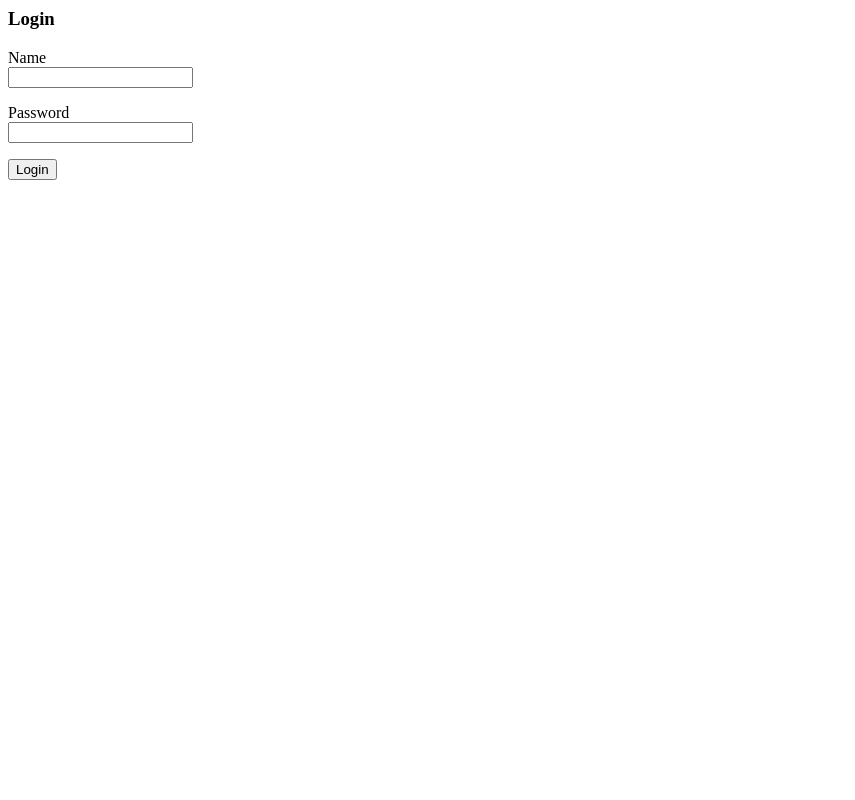
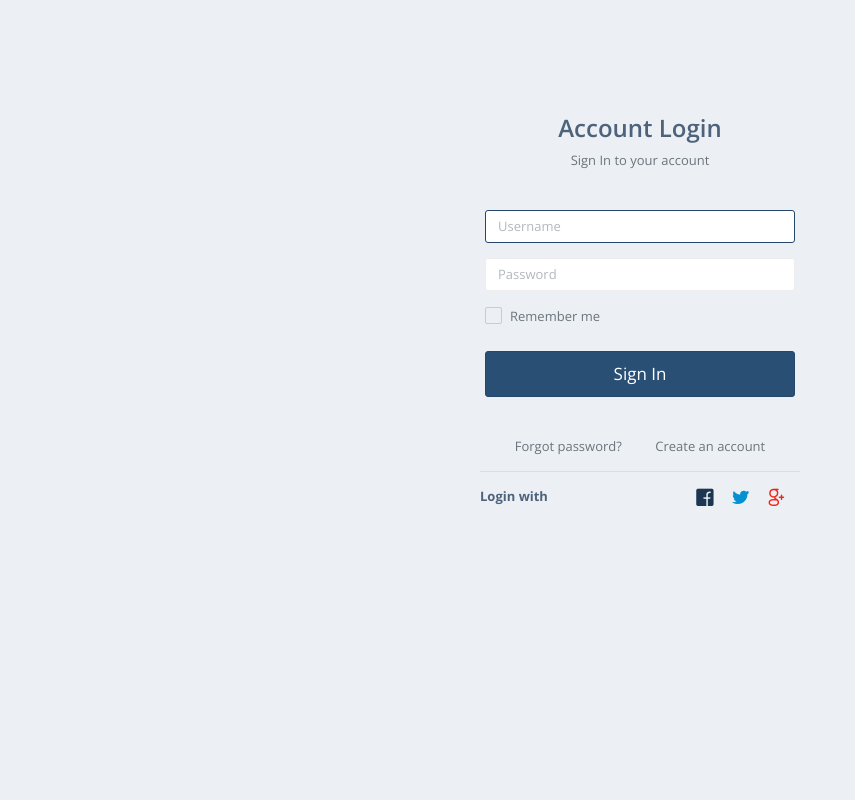
Before and after one commit to Dev-Marky/inventory, a CodeIgniter app: page /scoollabs/index.php/login in a window 1280 px wide. Shown: the whole page, without its empty margins (0-855 px from the left). Run offline with CodeIgniter, Linux system fonts and the light colour scheme; some web fonts are replaced.

Commit message:
Apply nifty template to login

```diff
--- a/application/controllers/Account.php
+++ b/application/controllers/Account.php
@@ -10,7 +10,7 @@ class Account extends CI_Controller {
     $data = array('message' => '');
     if ($this->input->post()) {
       list($name, $password) = login_form();
-      $user = $this->user_model->read_by_name_and_password($name, $password);
+      $user = $this->user_model->read_by_username_and_password($name, $password);
       if ($user) {
         $company = $this->company_model->read_by_user($user->id);
         $this->session->set_userdata('user_id', $user->id);
--- a/application/helpers/user_helper.php
+++ b/application/helpers/user_helper.php
@@ -10,7 +10,7 @@ function user_form() {
 function login_form() {
   $obj = &get_instance();
   return array(
-    $obj->input->post('name'),
+    $obj->input->post('username'),
     $obj->input->post('password'),
   );
 }
--- a/application/models/User_model.php
+++ b/application/models/User_model.php
@@ -13,8 +13,8 @@ class User_model extends CI_Model {
     return $this->db->get_where('users', array('id' => $id))->row();
   }
 
-  function read_by_name_and_password($name, $password) {
-    return $this->db->get_where('users', array('name' => $name, 'password' => $password))->row();
+  function read_by_username_and_password($username, $password) {
+    return $this->db->get_where('users', array('username' => $username, 'password' => $password))->row();
   }
 
   function save($user) {
--- a/application/views/account/login.php
+++ b/application/views/account/login.php
@@ -1,16 +1,164 @@
-<?php if ($message): ?>
-<p><?php echo $message; ?></p>
-<?php endif; ?>
-<h3>Login</h3>
-<?php echo form_open('account/login'); ?>
-<p>
-  Name<br>
-  <?php echo form_input('name'); ?>
-</p>
-<p>
-  Password<br>
-  <?php echo form_password('password'); ?>
-</p>
-<p>
-  <?php echo form_submit('submit', 'Login'); ?>
-</form>
+<!DOCTYPE html>
+<html lang="en">
+
+
+<!-- Mirrored from www.themeon.net/nifty/v2.9/pages-login.html by HTTrack Website Copier/3.x [XR&CO'2014], Sun, 11 Mar 2018 04:30:42 GMT -->
+
+<head>
+  <meta charset="utf-8">
+  <base href="<?php echo base_url(); ?>">
+  <meta name="viewport" content="width=device-width, initial-scale=1.0">
+  <meta http-equiv="X-UA-Compatible" content="IE=edge">
+
+  <title>Login page | Nifty - Admin Template</title>
+
+  <!--STYLESHEET-->
+  <!--=================================================-->
+
+  <!--Open Sans Font [ OPTIONAL ]-->
+  <link href='https://fonts.googleapis.com/css?family=Open+Sans:400,300,600,700' rel='stylesheet' type='text/css'>
+
+  <!--Bootstrap Stylesheet [ REQUIRED ]-->
+  <link href="css/bootstrap.min.css" rel="stylesheet">
+
+
+  <!--Nifty Stylesheet [ REQUIRED ]-->
+  <link href="css/nifty.min.css" rel="stylesheet">
+
+  <!--Nifty Premium Icon [ DEMONSTRATION ]-->
+  <link href="css/demo/nifty-demo-icons.min.css" rel="stylesheet">
+
+  <!--=================================================-->
+
+  <!--Pace - Page Load Progress Par [OPTIONAL]-->
+  <link href="plugins/pace/pace.min.css" rel="stylesheet">
+  <script src="plugins/pace/pace.min.js"></script>
+
+  <!--Demo [ DEMONSTRATION ]-->
+  <link href="css/demo/nifty-demo.min.css" rel="stylesheet">
+
+  <!--=================================================
+
+    REQUIRED
+    You must include this in your project.
+
+    RECOMMENDED
+    This category must be included but you may modify which plugins or components which should be included in your project.
+
+    OPTIONAL
+    Optional plugins. You may choose whether to include it in your project or not.
+
+    DEMONSTRATION
+    This is to be removed, used for demonstration purposes only. This category must not be included in your project.
+
+    SAMPLE
+    Some script samples which explain how to initialize plugins or components. This category should not be included in your project.
+
+    Detailed information and more samples can be found in the document.
+
+    =================================================-->
+
+</head>
+
+<!--TIPS-->
+<!--You may remove all ID or Class names which contain "demo-", they are only used for demonstration. -->
+
+<body>
+  <div id="container" class="cls-container">
+
+    <!-- BACKGROUND IMAGE -->
+    <!--===================================================-->
+    <div id="bg-overlay"></div>
+
+
+    <!-- LOGIN FORM -->
+    <!--===================================================-->
+    <div class="cls-content">
+      <div class="cls-content-sm panel">
+        <div class="panel-body">
+          <div class="mar-ver pad-btm">
+            <h1 class="h3">Account Login</h1>
+            <p>Sign In to your account</p>
+            <?php if ($message): ?>
+            <p><?php echo $message; ?></p>
+            <?php endif; ?>
+          </div>
+          <?php echo form_open('account/login'); ?>
+            <div class="form-group">
+              <?php echo form_input('username', '', 'class="form-control" placeholder="Username" autofocus'); ?>
+            </div>
+            <div class="form-group">
+              <?php echo form_password('password', '', 'class="form-control" placeholder="Password"'); ?>
+            </div>
+            <div class="checkbox pad-btm text-left">
+              <input id="demo-form-checkbox" class="magic-checkbox" type="checkbox">
+              <label for="demo-form-checkbox">Remember me</label>
+            </div>
+            <?php echo form_submit('submit', 'Sign In', 'class="btn btn-primary btn-lg btn-block"'); ?>
+          <?php echo form_close(); ?>
+        </div>
+
+        <div class="pad-all">
+          <?php echo anchor('account/forgot', 'Forgot password?', 'class="btn-link mar-rgt"'); ?>
+          <?php echo anchor('account/register', 'Create an account', 'class="btn-link mar-lft"'); ?>
+
+          <div class="media pad-top bord-top">
+            <div class="pull-right">
+              <a href="#" class="pad-rgt"><i class="demo-psi-facebook icon-lg text-primary"></i></a>
+              <a href="#" class="pad-rgt"><i class="demo-psi-twitter icon-lg text-info"></i></a>
+              <a href="#" class="pad-rgt"><i class="demo-psi-google-plus icon-lg text-danger"></i></a>
+            </div>
+            <div class="media-body text-left text-bold text-main">
+              Login with
+            </div>
+          </div>
+        </div>
+      </div>
+    </div>
+    <!--===================================================-->
+
+    <!-- DEMO PURPOSE ONLY -->
+    <!--===================================================-->
+<!--
+    <div class="demo-bg">
+      <div id="demo-bg-list">
+        <div class="demo-loading"><i class="psi-repeat-2"></i></div>
+        <img class="demo-chg-bg bg-trans active" src="img/bg-img/thumbs/bg-trns.jpg" alt="Background Image">
+        <img class="demo-chg-bg" src="img/bg-img/thumbs/bg-img-1.jpg" alt="Background Image">
+        <img class="demo-chg-bg" src="img/bg-img/thumbs/bg-img-2.jpg" alt="Background Image">
+        <img class="demo-chg-bg" src="img/bg-img/thumbs/bg-img-3.jpg" alt="Background Image">
+        <img class="demo-chg-bg" src="img/bg-img/thumbs/bg-img-4.jpg" alt="Background Image">
+        <img class="demo-chg-bg" src="img/bg-img/thumbs/bg-img-5.jpg" alt="Background Image">
+        <img class="demo-chg-bg" src="img/bg-img/thumbs/bg-img-6.jpg" alt="Background Image">
+        <img class="demo-chg-bg" src="img/bg-img/thumbs/bg-img-7.jpg" alt="Background Image">
+      </div>
+    </div>
+-->
+    <!--===================================================-->
+
+  </div>
+  <!--===================================================-->
+  <!-- END OF CONTAINER -->
+
+  <!--JAVASCRIPT-->
+  <!--=================================================-->
+
+  <!--jQuery [ REQUIRED ]-->
+  <script src="js/jquery.min.js"></script>
+
+  <!--BootstrapJS [ RECOMMENDED ]-->
+  <script src="js/bootstrap.min.js"></script>
+
+  <!--NiftyJS [ RECOMMENDED ]-->
+  <script src="js/nifty.min.js"></script>
+
+  <!--=================================================-->
+
+  <!--Background Image [ DEMONSTRATION ]-->
+  <script src="js/demo/bg-images.js"></script>
+
+</body>
+
+<!-- Mirrored from www.themeon.net/nifty/v2.9/pages-login.html by HTTrack Website Copier/3.x [XR&CO'2014], Sun, 11 Mar 2018 04:30:49 GMT -->
+
+</html>
```
